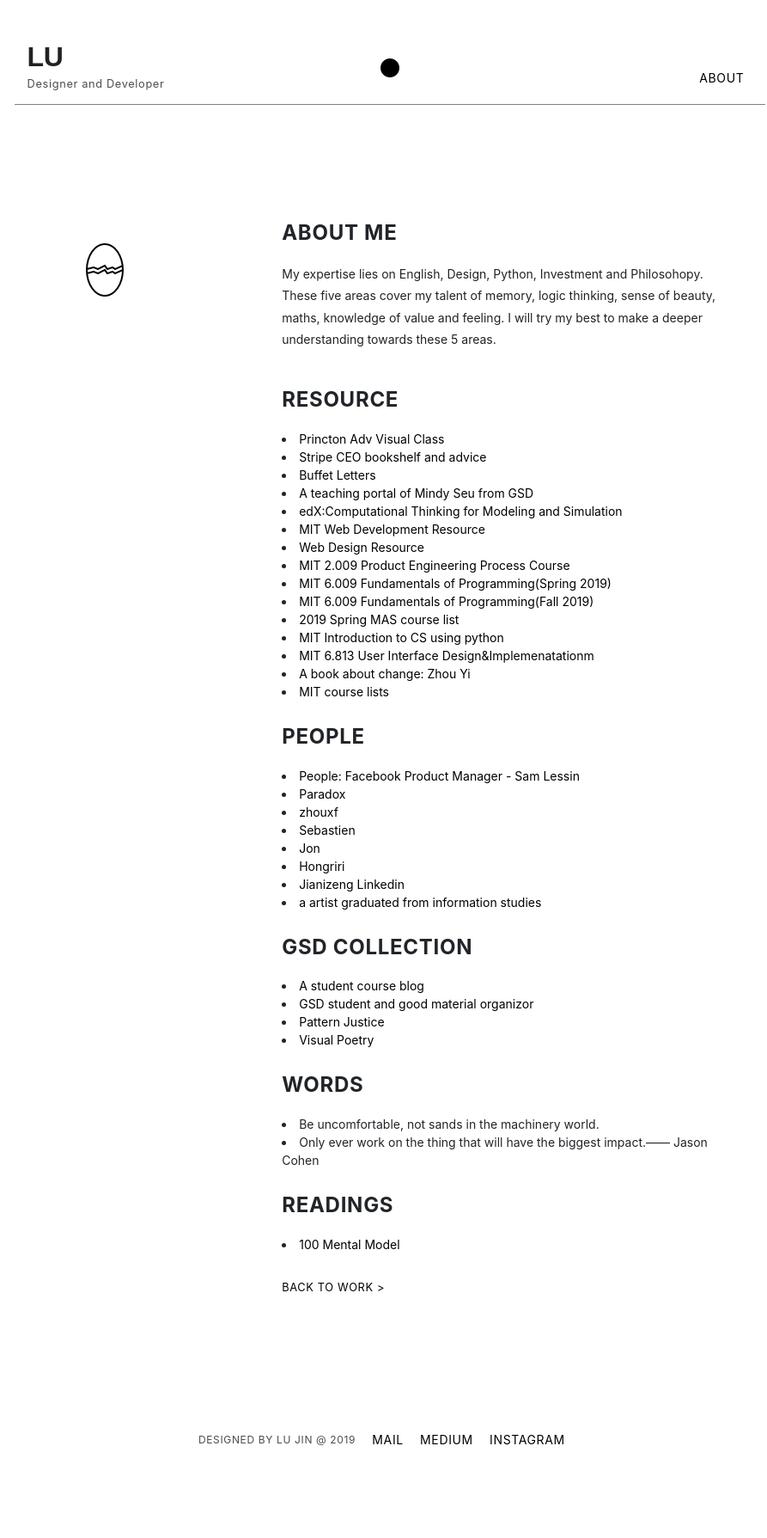
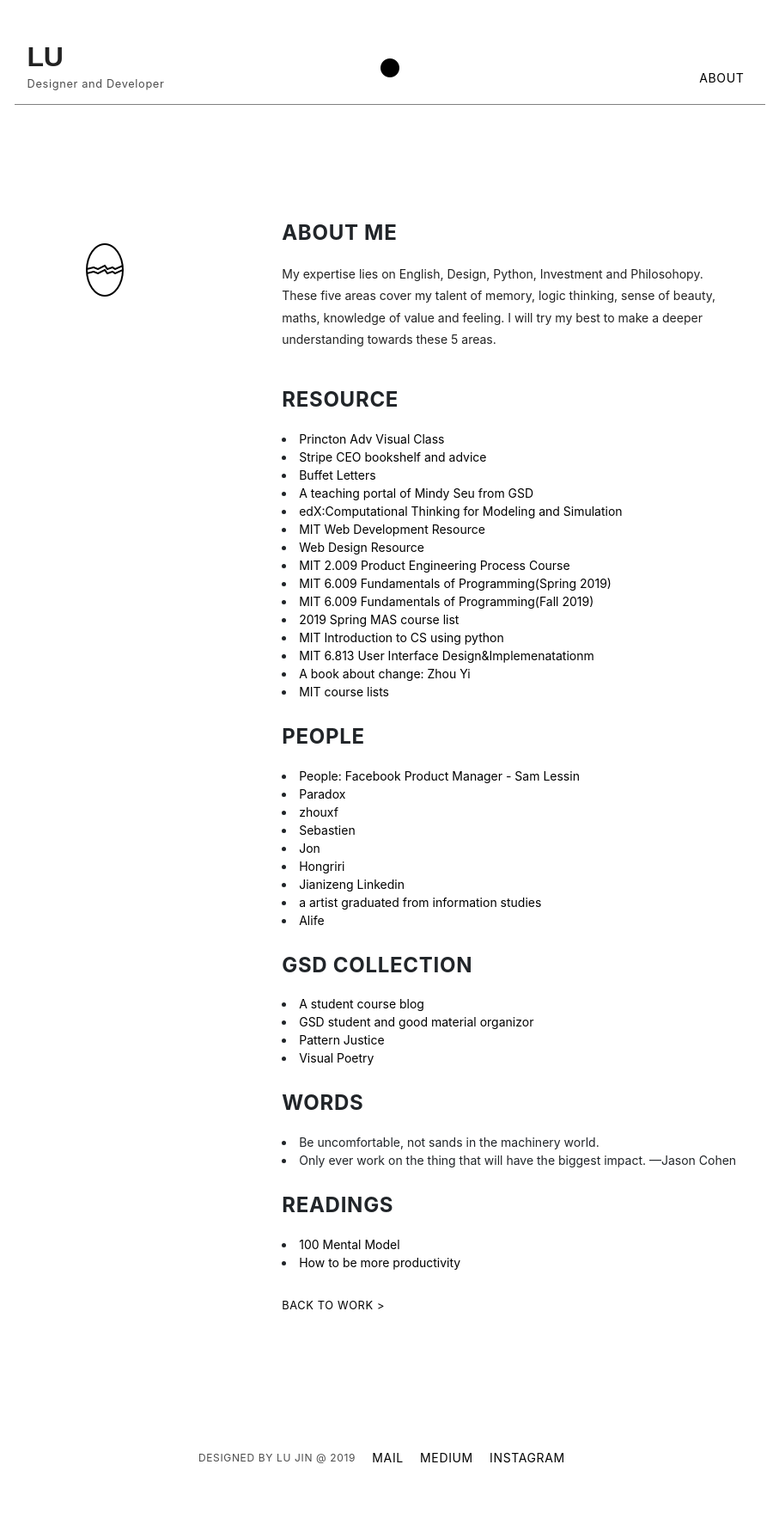
Before and after one commit to beforux/ShakeYourLove, a Jekyll site: the page list.html, which Jekyll copies as it is, in a window 1280 px wide. Shown: the whole page at 86% size, without its empty margins (186-1079 px from the left). Built offline with Jekyll 4.4.1, drawn with Linux system fonts in a browser that asks for light colours; nearby versions of some CDN libraries; before the commit the page ends 1768 px from its top, so only the background shows below that.

Commit message:
Update list.html

```diff
--- a/list.html
+++ b/list.html
@@ -71,6 +71,7 @@
                   <li><a href="https://www.zhihu.com/people/hong-ri-ri/answers/by_votes">Hongriri</a></li>
                   <li><a href="https://www.jianizeng.com/">Jianizeng</a> <a href="https://www.linkedin.com/in/jianizeng"> Linkedin</a></li>
                   <li><a href="https://elitzakoeva.com/About-Elitza"> a artist graduated from information studies</a></li>
+                  <li><a href="https://www.alfiekohn.org/articles/">Alife</a></li>
 
 
 
@@ -81,10 +82,10 @@
                   <li><a href="http://digital-and-visual-poetry.blogspot.com/">Visual Poetry</a></li>
                   <h3>Words</h3>
                   <li>Be uncomfortable, not sands in the machinery world. </li>
-                 <li> Only ever work on the thing that will have the biggest impact.—— Jason Cohen </li>
+                 <li>Only ever work on the thing that will have the biggest impact. —Jason Cohen</li>
                   <h3>Readings </h3>
-                  <li><a href="https://medium.com/@yegg/mental-models-i-find-repeatedly-useful-936f1cc405d"> 100 Mental Model </li>
-
+                  <li><a href="https://medium.com/@yegg/mental-models-i-find-repeatedly-useful-936f1cc405d"> 100 Mental Model </a></li>
+                  <li><a href="http://www.aaronsw.com/weblog/productivity"> How to be more productivity </a></li>
 
                   <p class="back small"><a href="index.html">BACK TO WORK > </a></p>
 
```
